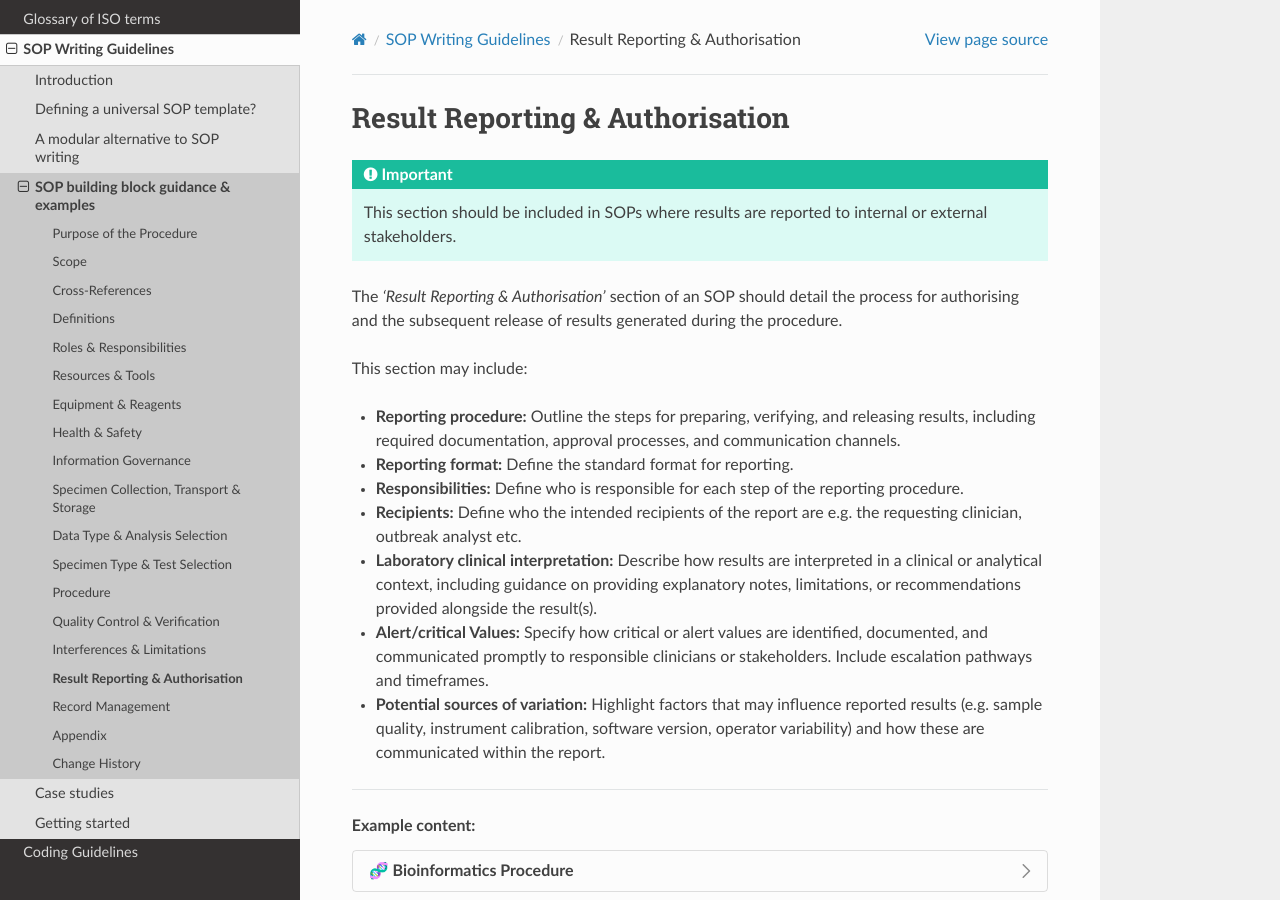
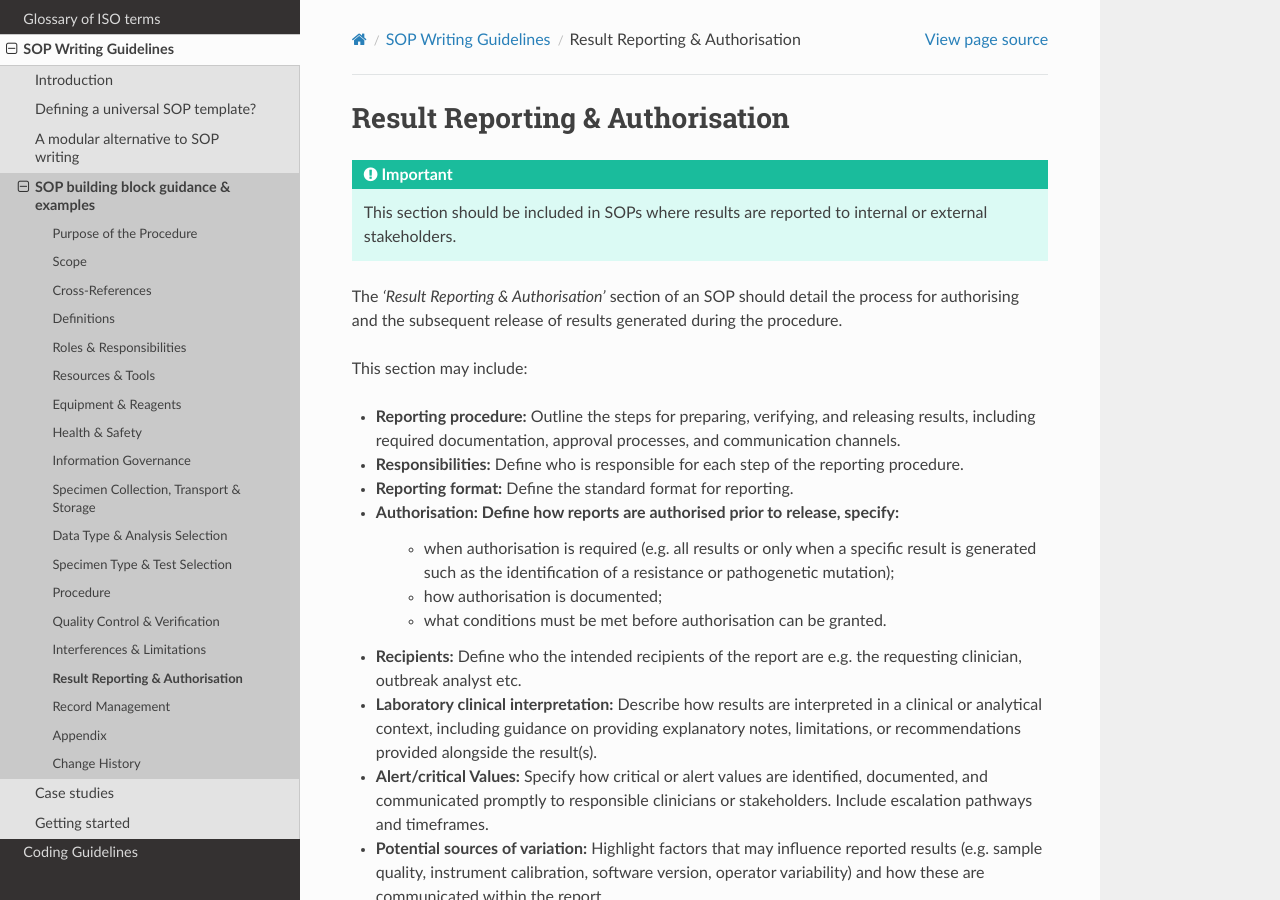
Before and after one commit to ASendellPrice/IIB-rtd, a Sphinx documentation site: the page built from docs/source/sop_guide_results_reporting_authorisation.rst, in a window 1280 px wide and 900 px high. Built offline with Sphinx 7.4.7 and the Read the Docs theme 3.1.0, drawn with Linux system fonts in a browser that asks for light colours.

Commit message:
Expanded guidance on authorisation

```diff
--- a/docs/source/sop_guide_results_reporting_authorisation.rst
+++ b/docs/source/sop_guide_results_reporting_authorisation.rst
@@ -10,9 +10,14 @@ This section may include:
 
 - **Reporting procedure:** Outline the steps for preparing, verifying, and releasing results, including required documentation, approval processes, and communication channels.
 
+- **Responsibilities:** Define who is responsible for each step of the reporting procedure.
+
 - **Reporting format:** Define the standard format for reporting.
 
-- **Responsibilities:** Define who is responsible for each step of the reporting procedure.
+- **Authorisation:** Define how reports are authorised prior to release, specify:
+    - when authorisation is required (e.g. all results or only when a specific result is generated such as the identification of a resistance or pathogenetic mutation);
+    - how authorisation is documented;
+    - what conditions must be met before authorisation can be granted.
 
 - **Recipients:** Define who the intended recipients of the report are e.g. the requesting clinician, outbreak analyst etc.
 
```
